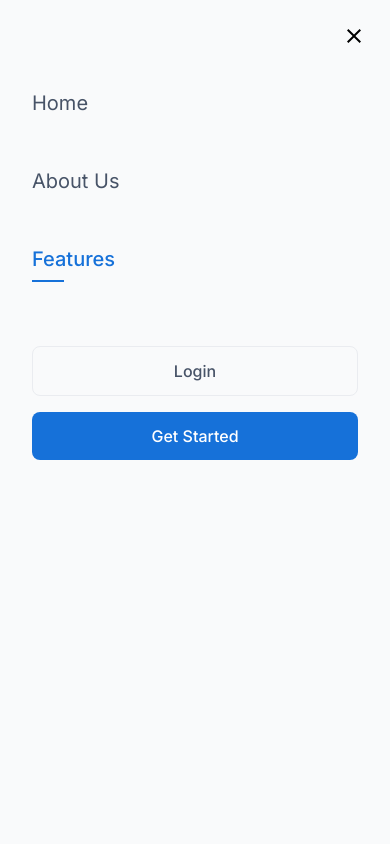
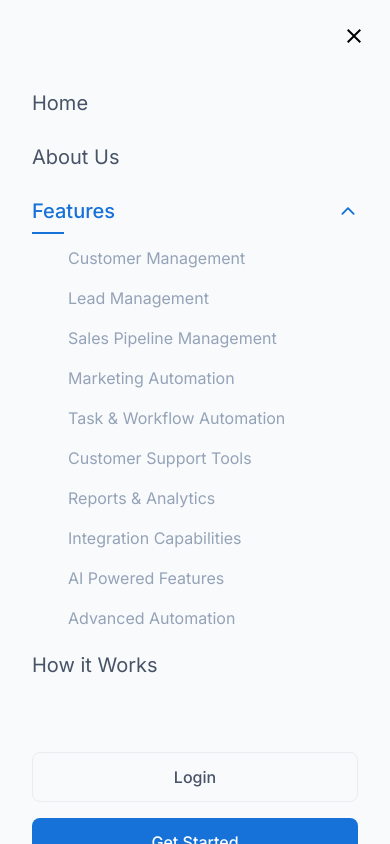
Before and after one commit to Wrttnspknbrkn/GydGenWave, a React (Vite) app: page /features in a window 390 px wide. Both pictures are taken after a click on the button "menu". Shown: the top 844 px of the page. Built offline with nearby package versions, Linux system fonts and the light colour scheme.

Commit message:
updated nav responsiveness

```diff
--- /dev/null
+++ b/src/components/Navbar/LandingNav/MobileNavLinks.jsx
@@ -0,0 +1,107 @@
+import React, { useEffect, useState } from "react";
+import { Link, useLocation } from "react-router-dom";
+import { IoChevronDown } from "react-icons/io5";
+import { Menuitems } from "./menuItems";
+
+const MobileNavLinks = ({ setIsMenuOpen }) => {
+  const [activeDropdown, setActiveDropdown] = useState(3);
+  const [active, setActive] = useState(Menuitems[0].id);
+  const location = useLocation();
+  const pathname = location.pathname;
+
+  const handleDropdownToggle = (itemId) => {
+    setActiveDropdown(itemId);
+  };
+
+  const handleChildClick = (parentId) => {
+    setActive(parentId);
+  };
+
+  useEffect(() => {
+    if (pathname !== "/") {
+      setActive(0);
+    }
+    setIsMenuOpen(false);
+  }, [pathname]);
+
+  return (
+    <div>
+      <ul className="flex flex-col md:flex-row items-start md:items-center justify-center w-full space-y-2 md:space-x-3">
+        {Menuitems?.map((item) => {
+          let isActive = false;
+          if (item.children) {
+            item.children.find((child) => {
+              if (child?.children) {
+                let nestedvalue = child.children.find(
+                  (value) => value.href === pathname
+                );
+                if (nestedvalue) {
+                  isActive = true;
+                }
+              } else {
+                let value = child.href === pathname;
+                if (value) {
+                  isActive = true;
+                }
+              }
+            });
+            let value = item.href === pathname;
+            if (value) {
+              isActive = true;
+            }
+          } else {
+            let value = item.href === pathname;
+            if (value) {
+              isActive = true;
+            }
+          }
+
+          return (
+            <li key={item.id} className="relative w-full">
+              <Link
+                to={item.href}
+                className={`w-full flex mobile-nav__link items-center justify-between px-3 py-2 rounded-md text-[14px] transition-all ease-in-out duration-300 ${
+                  isActive ? "active" : "text-[#94A3B8]"
+                }`}
+                onClick={() => item.children && handleDropdownToggle(item.id)}
+              >
+                <span>{item.title}</span>
+                {item.children && (
+                  <IoChevronDown
+                    className={`transform transition-transform duration-300 ${
+                      activeDropdown === item.id ? "rotate-180" : "rotate-0"
+                    }`}
+                  />
+                )}
+              </Link>
+              {activeDropdown === item.id && item.children && (
+                <ul className="pl-6 pt-2 space-y-2 transition-opacity duration-300 opacity-100">
+                  {item.children.map((child) => (
+                    <li key={child.id} title={child.title}>
+                      <Link
+                        to={child.href}
+                        onClick={() => handleChildClick(item.id)}
+                      >
+                        <p
+                          className={`block py-1 px-3 rounded-md text-[16px] transition-all ease-in-out duration-300 ${
+                            child.href === pathname
+                              ? "text-primary font-semibold"
+                              : "text-[#94A3B8] hover:text-primary"
+                          }`}
+                        >
+                          {child.title}
+                        </p>
+                      </Link>
+                    </li>
+                  ))}
+                </ul>
+              )}
+            </li>
+          );
+        })}
+      </ul>
+    </div>
+  );
+};
+
+export default MobileNavLinks;
--- a/src/components/Navbar/LandingNav/Navbar.jsx
+++ b/src/components/Navbar/LandingNav/Navbar.jsx
@@ -5,6 +5,7 @@ import MenuIcon from "@mui/icons-material/Menu";
 import CloseIcon from "@mui/icons-material/Close";
 import "../../../pages/landing/landing.scss";
 import NavLinks from "./NavLinks";
+import MobileNavLinks from "./MobileNavLinks";
 
 const Navbar = () => {
   const navigate = useNavigate();
@@ -51,14 +52,18 @@ const Navbar = () => {
           aria-label="menu"
           onClick={() => setIsMenuOpen(!isMenuOpen)}
         >
-          {isMenuOpen ? <CloseIcon /> : <MenuIcon />}
+          {isMenuOpen ? (
+            <CloseIcon className="fixed top-[1.5rem] right-[1.5rem]" />
+          ) : (
+            <MenuIcon />
+          )}
         </IconButton>
       </div>
 
       {/* Mobile Navigation Menu */}
       <div className={`mobile-nav ${isMenuOpen ? "open" : ""}`}>
         <div className="mobile-nav__links">
-          {navLinks.map((link) => (
+          {/* {navLinks.map((link) => (
             <div
               key={link.path}
               className={`mobile-nav__link ${
@@ -68,7 +73,10 @@ const Navbar = () => {
             >
               {link.name}
             </div>
-          ))}
+          ))} */}
+          <div>
+            <MobileNavLinks setIsMenuOpen={setIsMenuOpen} />
+          </div>
           <div className="mobile-nav__auth">
             <div
               className="mobile-nav__login"
```
